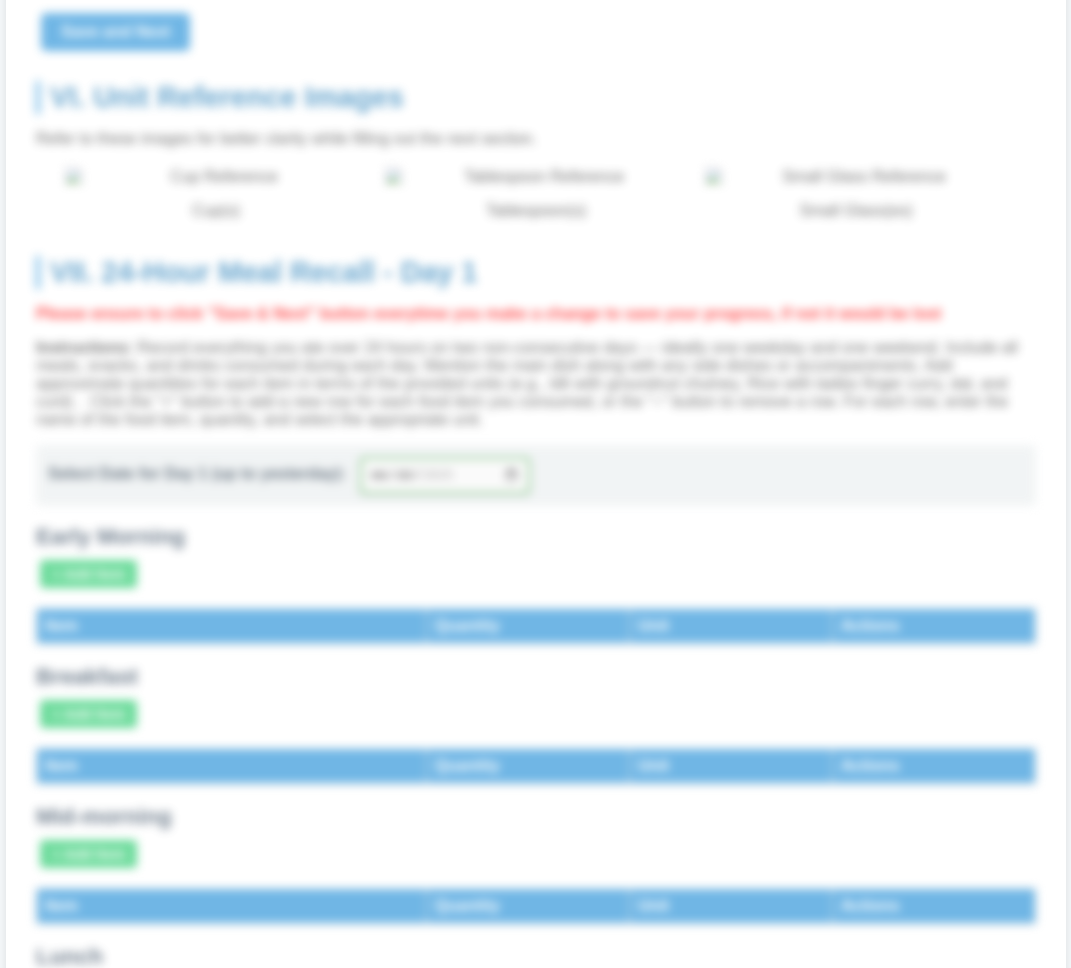
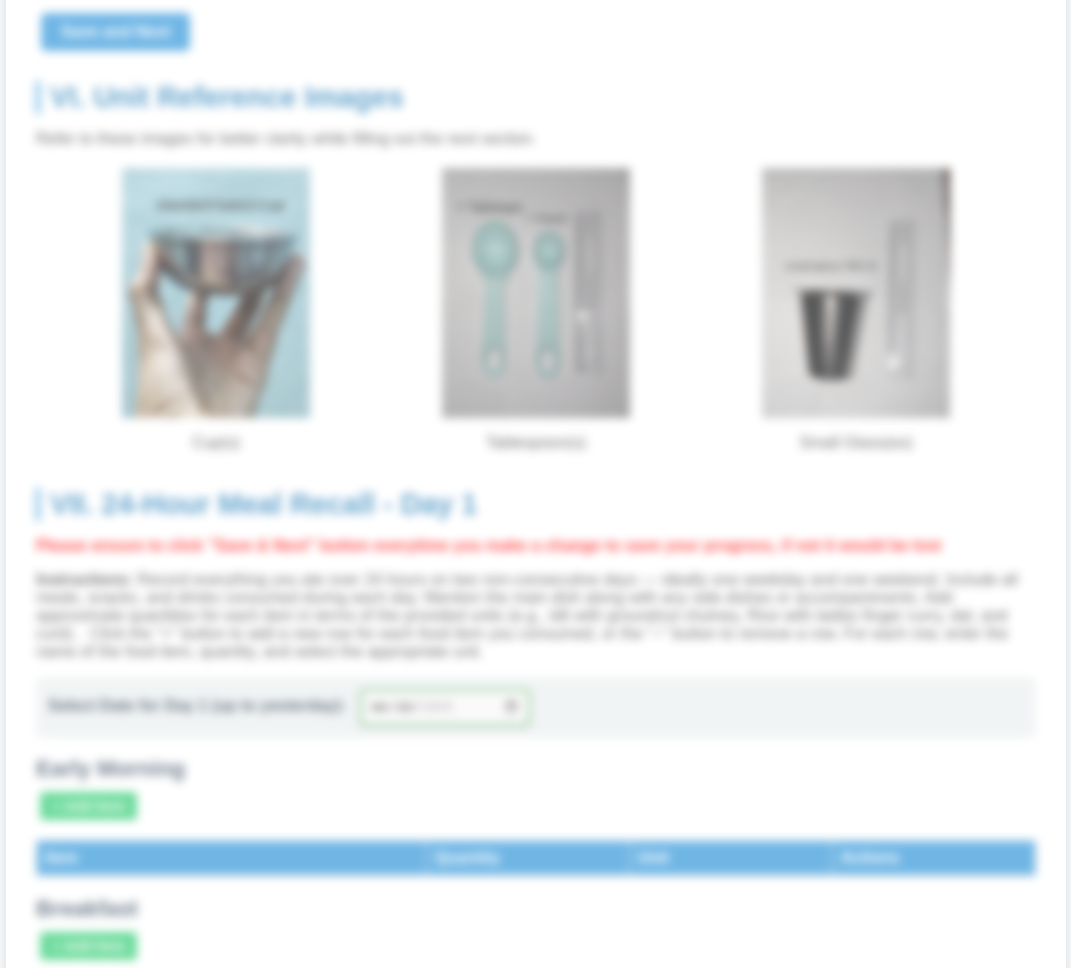
Before and after one commit to Kanadhibhotla-sri-charan/dietary-assessment, a website: page public/Survey.html in a window 1280 px wide. Shown: the part 5328-6296 px from the top of the page, without its empty margins (104-1175 px from the left). Drawn offline with Linux system fonts and the light colour scheme; no server answers.

Commit message:
Modified the image paths

```diff
--- a/public/Survey.html
+++ b/public/Survey.html
@@ -830,15 +830,15 @@
                 <p>Refer to these images for better clarity while filling out the next section.</p>
                 <div class="unit-images-container">
                     <div class="unit-image">
-                        <img src="public/images/cup.jpeg" alt="Cup Reference" class="reference-image">
+                        <img src="images/cup.jpeg" alt="Cup Reference" class="reference-image">
                         <p>Cup(s)</p>
                     </div>
                     <div class="unit-image">
-                        <img src="public/images/spoons.jpeg" alt="Tablespoon Reference" class="reference-image">
+                        <img src="images/spoons.jpeg" alt="Tablespoon Reference" class="reference-image">
                         <p>Tablespoon(s)</p>
                     </div>
                     <div class="unit-image">
-                        <img src="public/images/glass.jpeg" alt="Small Glass Reference" class="reference-image">
+                        <img src="images/glass.jpeg" alt="Small Glass Reference" class="reference-image">
                         <p>Small Glass(es)</p>
                     </div>
                 </div>
```
